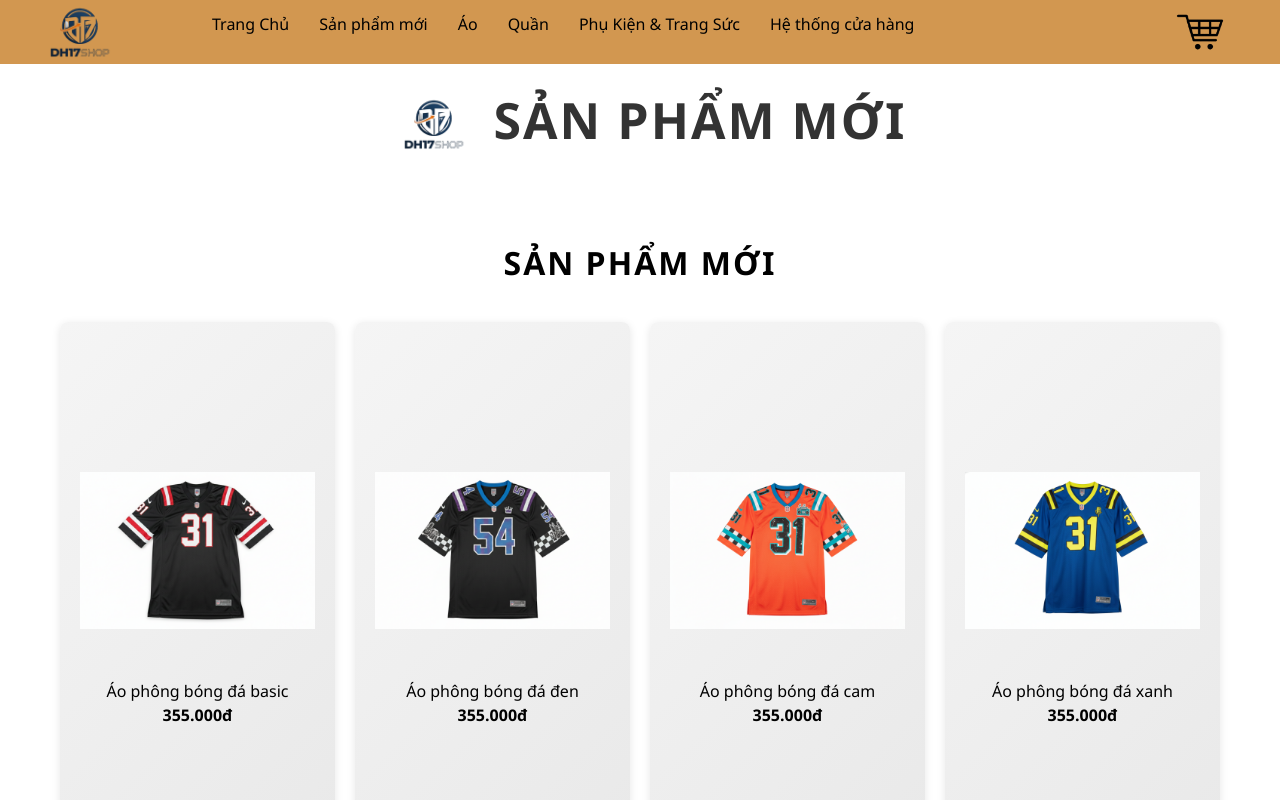
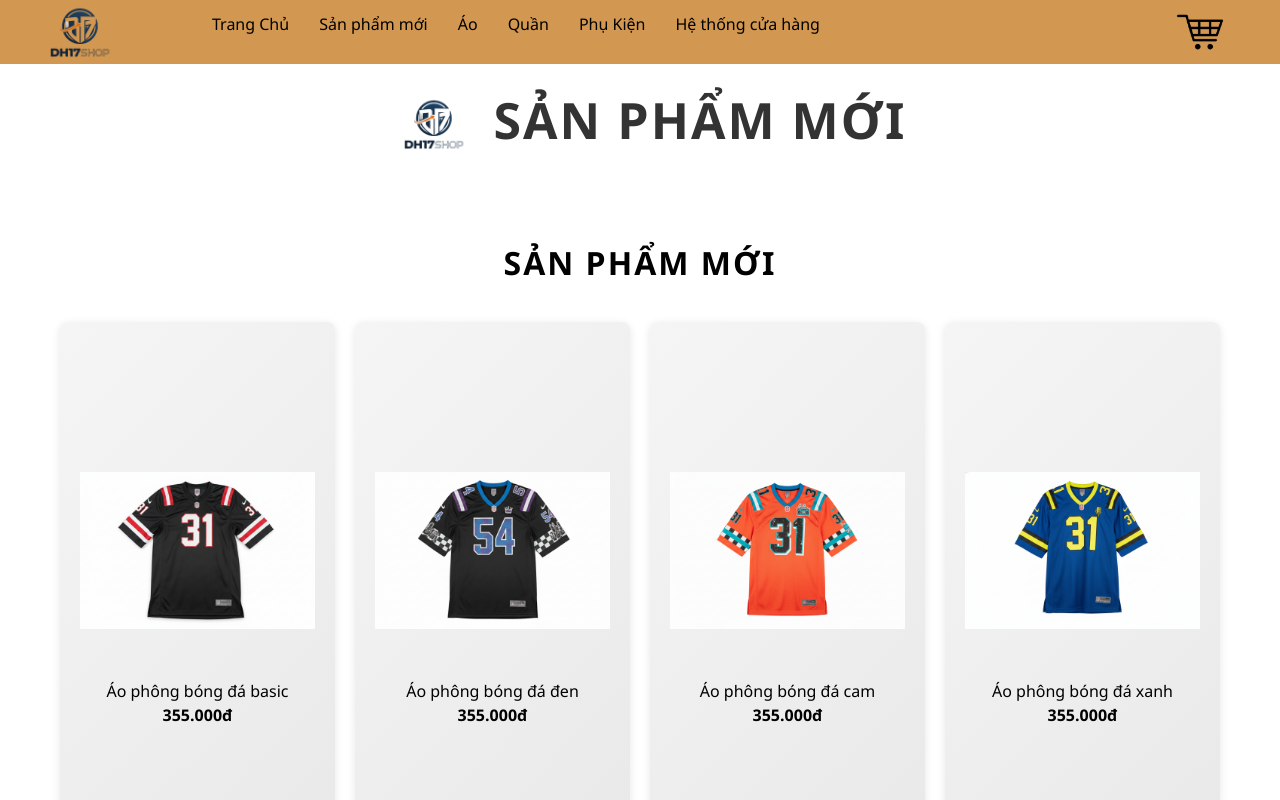
Before and after one commit to nddungshinigami179-boop/DH17, a plain HTML site: page shop5.html in a window 1280 px wide. Shown: the top 800 px of the page. Drawn offline with nearby package versions, Linux system fonts and the light colour scheme; a script that the page names is missing; a web font is replaced by a local one.

Commit message:
sieucuoi

```diff
--- a/shop5.html
+++ b/shop5.html
@@ -33,7 +33,7 @@
               <a href="shop3.html" class="nav-links">Quần</a>
             </li>
             <li class="nav-item">
-              <a href="shop4.html" class="nav-links">Phụ Kiện & Trang Sức</a>
+              <a href="shop4.html" class="nav-links">Phụ Kiện</a>
             </li>
             <li class="nav-item">
               <a href="#" class="nav-links">Hệ thống cửa hàng</a>
```
